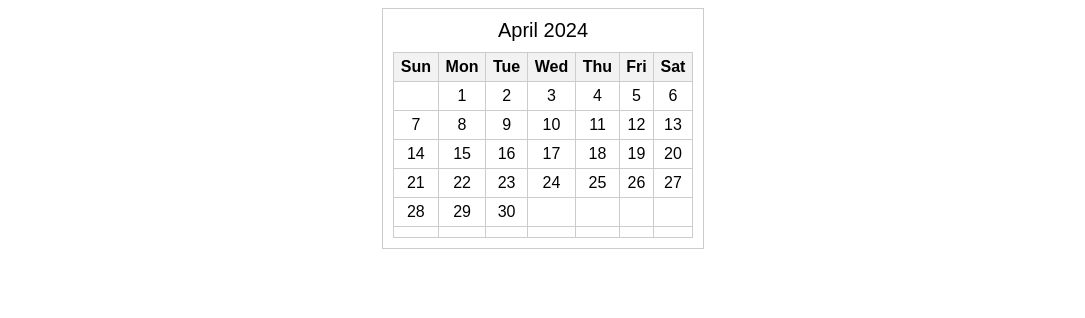
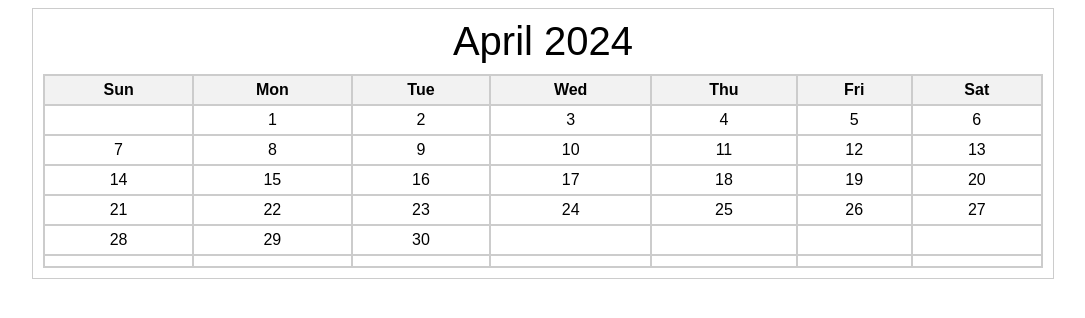
Before and after one commit to jcg3417/calendar, a plain HTML site: page index.html in a window 1280 px wide. Shown: the whole page, without its empty margins (97-1182 px from the left). Drawn offline with Linux system fonts and the light colour scheme.

Commit message:
Calendar width modified

```diff
--- a/style.css
+++ b/style.css
@@ -2,14 +2,14 @@ body {
     font-family: Arial, sans-serif;
 }
 .calendar {
-    width: 300px;
+    width: 1000px;
     border: 1px solid #ccc;
     padding: 10px;
     margin: 0 auto;
 }
 .calendar-header {
     text-align: center;
-    font-size: 20px;
+    font-size: 40px;
     margin-bottom: 10px;
 }
 .calendar-table {
@@ -18,7 +18,7 @@ body {
 }
 .calendar-table th,
 .calendar-table td {
-    border: 1px solid #ccc;
+    border: 2px solid #ccc;
     padding: 5px;
     text-align: center;
 }
```
